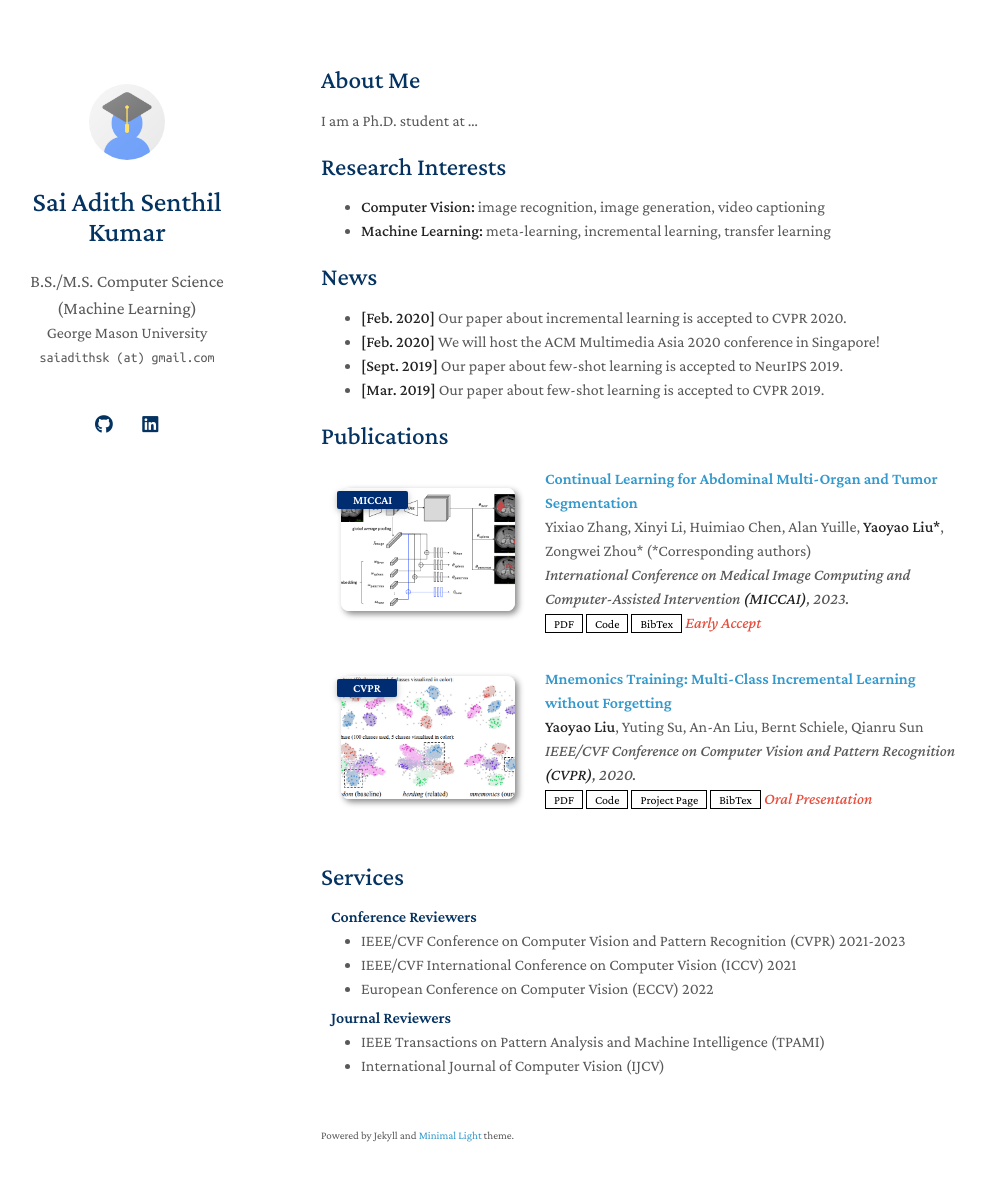
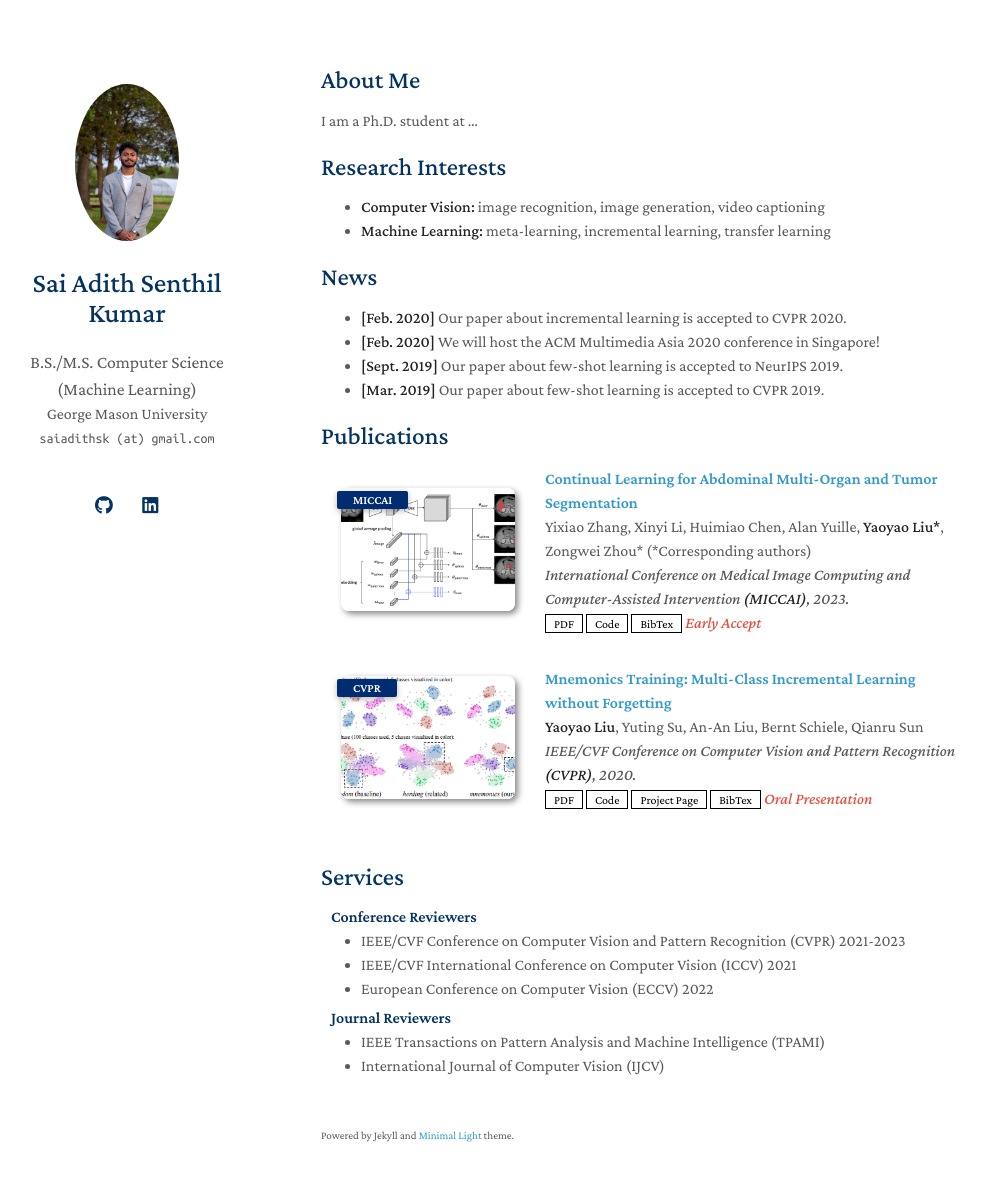
Before and after one commit to SAI-ADITH/SAI-ADITH.github.io, a Jekyll site: the page built from index.md, in a window 1280 px wide and 1216 px high. Shown: the top 1181 px of the window, without its empty margins (149-1135 px from the left). Built offline with Jekyll 4.4.1, drawn with Linux system fonts in a browser that asks for light colours; a style sheet for code colours, icons or effects is not loaded; our own code applies the rules of GitHub Pages for plain Markdown files.

Commit message:
Change avatar image path to pp.jpg

```diff
--- a/_config.yml
+++ b/_config.yml
@@ -27,7 +27,7 @@ twitter: https://twitter.com/
 # =========================
 # Images
 # =========================
-avatar: ./assets/img/avatar.png
+avatar: ./assets/img/pp.jpg
 favicon: ./assets/img/favicon.png
 favicon_dark: ./assets/img/favicon-dark.png
 
```
